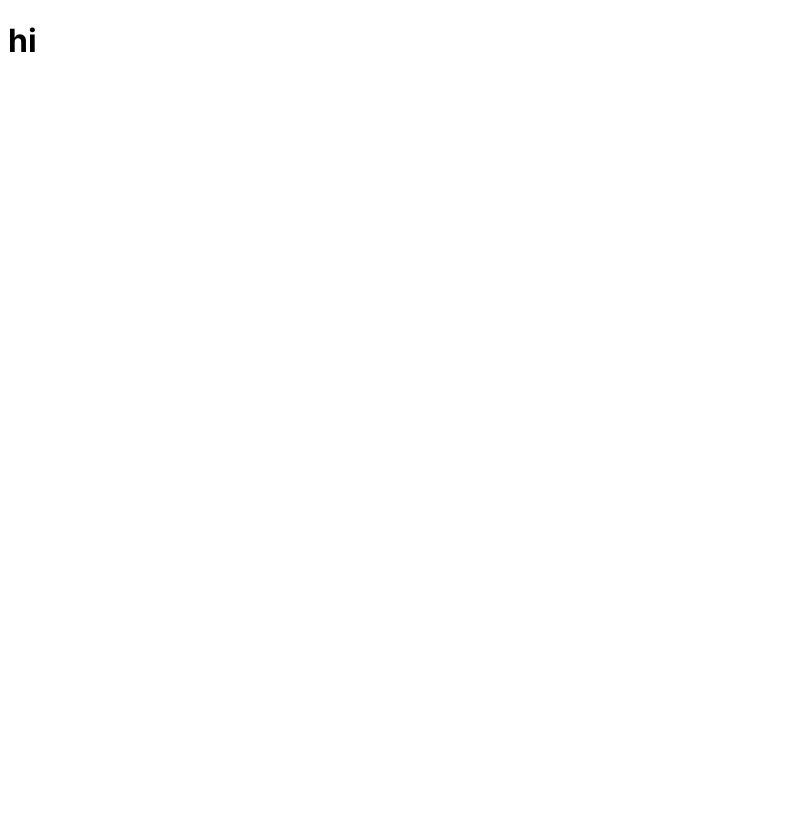
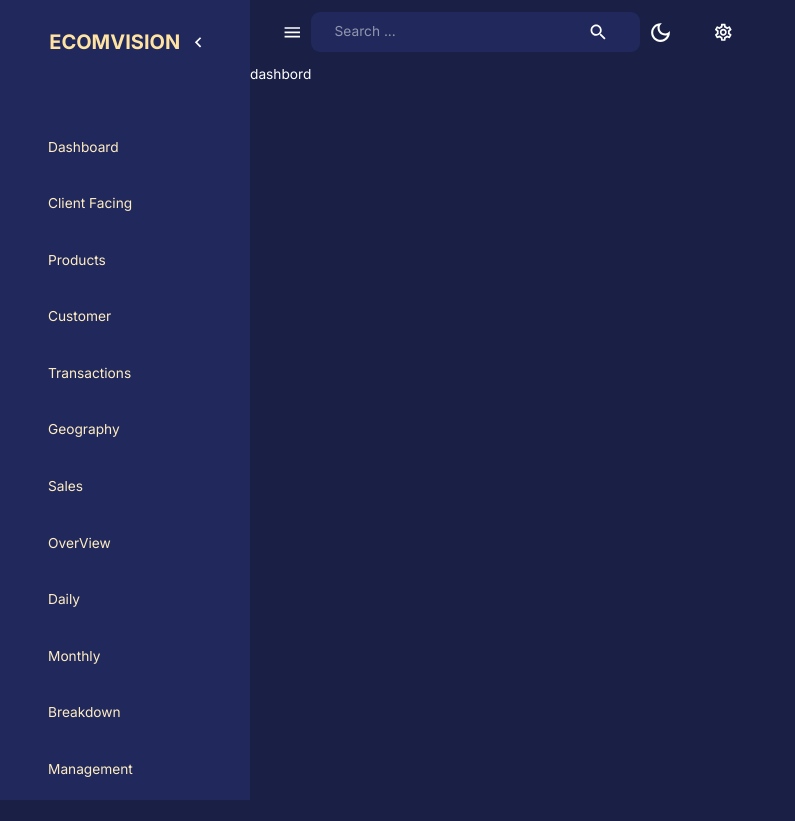
Before and after one commit to alamin363/Admin-Dashboard, a React (Create React App) app: page /dashboard in a window 1280 px wide. Shown: the whole page, without its empty margins (0-795 px from the left). After the commit the page ends 800 px from the top, so only its background shows below. Built offline with nearby package versions, Linux system fonts and the light colour scheme.

Commit message:
add sidebar

```diff
--- a/src/App.js
+++ b/src/App.js
@@ -1,8 +1,21 @@
+import { CssBaseline, ThemeProvider } from "@mui/material";
+import { createTheme } from "@mui/material/styles";
+import { themeSettings } from "theme";
+import { useSelector } from "react-redux";
+import { useMemo } from "react";
+import { RouterProvider } from "react-router-dom";
+import { router } from "Router/Router";
 
 function App() {
+  const mode = useSelector((state) => state.global.mode);
+  const theme = useMemo(() => createTheme(themeSettings(mode)), [mode]);
+
   return (
     <div className="app">
-     <h1>hi</h1>
+      <ThemeProvider theme={theme}>
+         <CssBaseline />
+        <RouterProvider router={router}></RouterProvider>
+      </ThemeProvider>
     </div>
   );
 }
--- /dev/null
+++ b/src/Router/Router.js
@@ -0,0 +1,20 @@
+import { createBrowserRouter, Navigate } from "react-router-dom";
+import Dashboard from "scenes/dashboard/dashbord";
+import Layout from "scenes/layout/Layout";
+
+export const router = createBrowserRouter([
+  {
+    // path: "/",
+    element: <Layout />,
+    children: [
+      {
+        path: "/",
+        element: <Navigate to="/dashboard" replace />,
+      },
+      {
+        path: "/dashboard",
+        element: <Dashboard />,
+      },
+    ],
+  },
+]);
--- /dev/null
+++ b/src/components/FlexBetween.jsx
@@ -0,0 +1,10 @@
+const { default: styled } = require("@emotion/styled");
+const { Box } = require("@mui/system");
+
+const FlexBetween = styled(Box)({
+  display: "flex",
+  justifyContent: "center",
+  alignItems: "center",
+});
+
+export default FlexBetween;
--- /dev/null
+++ b/src/components/Navbar.jsx
@@ -0,0 +1,72 @@
+import React from "react";
+import {
+  LightModeOutlined,
+  DarkModeOutlined,
+  Menu as MenuIcon,
+  Search,
+  SettingsOutlined,
+  ArrowDropDownOutlined,
+} from "@mui/icons-material";
+import FlexBetween from "./FlexBetween";
+import { useDispatch } from "react-redux";
+// import {setMode} from "state";
+import profileImage from "../assets/profile.jpg";
+import {
+  AppBar,
+  IconButton,
+  InputBase,
+  Toolbar,
+  useTheme,
+} from "@mui/material";
+import { setMode } from "state";
+
+const Navbar = () => {
+  const dispatch = useDispatch();
+  const theme = useTheme();
+  console.log(theme.palette.background.alt);
+  return (
+    <AppBar
+      sx={{
+        position: "sticky",
+        background: "none",
+        boxShadow: "none",
+      }}
+    >
+      <Toolbar sx={{ justifyContent: "space-between" }}>
+        {/* left side */}
+        <FlexBetween>
+          <IconButton onClick={() => console.log("sidebar/cose")}>
+            <MenuIcon />
+          </IconButton>
+
+          <FlexBetween
+            backgroundColor={theme.palette.background.alt}
+            borderRadius="9px"
+            gap="3rem"
+            p="0.1rem 1.5rem"
+          >
+            <InputBase placeholder="Search ..." />
+            <IconButton>
+              <Search />
+            </IconButton>
+          </FlexBetween>
+        </FlexBetween>
+        {/* right side */}
+        <FlexBetween gap="1.5rem">
+          <IconButton onClick={() => dispatch(setMode())}>
+            {theme.palette.mode === "dark" ? (
+              <DarkModeOutlined sx={{ fontSize: "25px" }} />
+            ) : (
+              <LightModeOutlined sx={{ fontSize: "25px" }} />
+            )}
+          </IconButton>
+          <IconButton>
+            <SettingsOutlined sx={{fontFamily: "25px"}} />
+          </IconButton>
+        </FlexBetween>
+      </Toolbar>
+    </AppBar>
+  );
+};
+
+export default Navbar;
--- /dev/null
+++ b/src/components/Sidebar.jsx
@@ -0,0 +1,197 @@
+import {
+  AdminPanelSettingsOutlined,
+  CalendarMonthOutlined,
+  ChevronLeft,
+  ChevronRightOutlined,
+  Groups2Outlined,
+  HomeOutlined,
+  PieChartOutline,
+  PointOfSaleOutlined,
+  PublicOutlined,
+  ReceiptLongOutlined,
+  ShoppingCartOutlined,
+  TodayOutlined,
+  TrendingUpOutlined,
+} from "@mui/icons-material";
+import {
+  Box,
+  Drawer,
+  IconButton,
+  List,
+  ListItem,
+  ListItemButton,
+  ListItemIcon,
+  ListItemText,
+  Typography,
+  useTheme,
+} from "@mui/material";
+import React, { useEffect, useState } from "react";
+import { useLocation, useNavigate } from "react-router-dom";
+import FlexBetween from "./FlexBetween";
+
+const navItems = [
+  {
+    text: "Dashboard",
+    Icon: <HomeOutlined />,
+  },
+  {
+    text: "Client Facing",
+    Icon: null,
+  },
+  {
+    text: "Products",
+    Icon: <ShoppingCartOutlined />,
+  },
+  {
+    text: "Customer",
+    Icon: <Groups2Outlined />,
+  },
+  {
+    text: "Transactions",
+    Icon: <ReceiptLongOutlined />,
+  },
+  {
+    text: "Geography",
+    Icon: <PublicOutlined />,
+  },
+  {
+    text: "Sales",
+    Icon: null,
+  },
+  {
+    text: "OverView",
+    Icon: <PointOfSaleOutlined />,
+  },
+  {
+    text: "Daily",
+    Icon: <TodayOutlined />,
+  },
+  {
+    text: "Monthly",
+    Icon: <CalendarMonthOutlined />,
+  },
+  {
+    text: "Breakdown",
+    Icon: <PieChartOutline />,
+  },
+  {
+    text: "Management",
+    Icon: null,
+  },
+  {
+    text: "Admin",
+    Icon: <AdminPanelSettingsOutlined />,
+  },
+  {
+    text: "Performance",
+    Icon: <TrendingUpOutlined />,
+  },
+];
+
+const Sidebar = ({
+  isNonMobile,
+  drawerWidth,
+  isSidebarOpen,
+  setIsSidebarOpen,
+}) => {
+  const { pathname } = useLocation();
+  const [active, setActive] = useState("");
+  const navigate = useNavigate();
+  const theme = useTheme();
+  useEffect(() => {
+    setActive(pathname.substring(1));
+  }, [pathname]);
+  return (
+    <Box component="nav">
+      {isSidebarOpen && (
+        <Drawer
+          open={isSidebarOpen}
+          onClose={() => setIsSidebarOpen(false)}
+          variant="persistent"
+          anchor="left"
+          sx={{
+            width: drawerWidth,
+            "& .MuiDrawer-paper": {
+              color: theme.palette.secondary[200],
+              backgroundColor: theme.palette.background.alt,
+              boxSizing: "border-box",
+              borderWidth: isNonMobile ? 0 : "2px",
+              width: drawerWidth,
+            },
+          }}
+        >
+          <Box width="100%">
+            <Box m="1.5rem 2rem 2rem 3rem">
+              <FlexBetween color={theme.palette.secondary.main}>
+                <Box display="flex" alignItems="center" gap="0.5rem">
+                  <Typography variant="h4" fontWeight="bold">
+                    ECOMVISION
+                  </Typography>
+                </Box>
+                {isNonMobile && (
+                  <IconButton onClick={() => setIsSidebarOpen(!isSidebarOpen)}>
+                    <ChevronLeft />
+                  </IconButton>
+                )}
+              </FlexBetween>
+            </Box>
+            <List>
+              {navItems.map(({ text, icon }) => {
+                if (!icon) {
+                  return (
+                    <Typography key={text} sx={{ m: "2.25rem 0 1rem 3rem" }}>
+                      {text}
+                    </Typography>
+                  );
+                }
+                const icText = Text.toLowerCase();
+                return (
+                  <ListItem key={text} disablePadding>
+                    <ListItemButton
+                      onClick={() => {
+                        navigate(`/${icText}`);
+                        setActive(icText);
+                      }}
+                      sx={{
+                        backgroundColor:
+                          active === icText
+                            ? theme.palette.secondary[300]
+                            : "transparent",
+                        color:
+                          active === icText
+                            ? theme.palette.primary[600]
+                            : theme.palette.secondary[100],
+                      }}
+                    >
+                      <ListItemIcon
+                        sx={{
+                          ml: "2rem",
+                          color:
+                            active === icText
+                              ? theme.palette.primary[600]
+                              : theme.palette.secondary[200],
+                        }}
+                      >
+                        {icon}
+                      </ListItemIcon>
+                      <ListItemText primary={text} />
+                      {active === icText && (
+                        <ChevronRightOutlined
+                          sx={{
+                            ml: "auto",
+                          }}
+                        />
+                      )}
+                    </ListItemButton>
+                  </ListItem>
+                );
+              })}
+            </List>
+          </Box>
+        </Drawer>
+      )}
+    </Box>
+  );
+};
+
+export default Sidebar;
--- a/src/index.css
+++ b/src/index.css
@@ -1,4 +1,9 @@
 @import url("https://fonts.googleapis.com/css2?family=Inter:wght@400;600;700&display=swap");
+/* *, *::after, *::before{
+  padding: 0;
+  margin: 0;
+  box-sizing: border-box;
+} */
 html,
 body,
 #root,
--- a/src/index.js
+++ b/src/index.js
@@ -4,6 +4,7 @@
 import App from "./App";
 import { configureStore } from "@reduxjs/toolkit";
 import globalReducer from "state";
+
 import { Provider } from "react-redux";
 
 const store = configureStore({
--- /dev/null
+++ b/src/scenes/dashboard/dashbord.js
@@ -0,0 +1,9 @@
+import React from 'react'
+
+const dashboard = () => {
+  return (
+    <div>dashbord</div>
+  )
+}
+
+export default dashboard
--- /dev/null
+++ b/src/scenes/layout/Layout.jsx
@@ -0,0 +1,29 @@
+import { Box, useMediaQuery } from "@mui/material";
+import Navbar from "components/Navbar";
+import React, { useState } from "react";
+import { Outlet } from "react-router-dom";
+import Sidebar from "components/Sidebar";
+
+const Layout = () => {
+  const isNonMobile = useMediaQuery("(min-width: 600px)");
+  const [isSidebarOpen, setIsSidebarOpen] = useState(true);
+  return (
+    <Box display={isNonMobile ? "flex" : "block"} width="100%" height="100%">
+      <Sidebar
+        isNonMobile={isNonMobile}
+        drawerWidth="250px"
+        isSidebarOpen={isSidebarOpen}
+        setIsSidebarOpen={setIsSidebarOpen}
+      />
+      <Box>
+        <Navbar
+          isSidebarOpen={isSidebarOpen}
+          setIsSidebarOpen={setIsSidebarOpen}
+        />
+        <Outlet />
+      </Box>
+    </Box>
+  );
+};
+
+export default Layout;
```
Also changed, not shown: src/scenes/dashboard/index.js (added).
